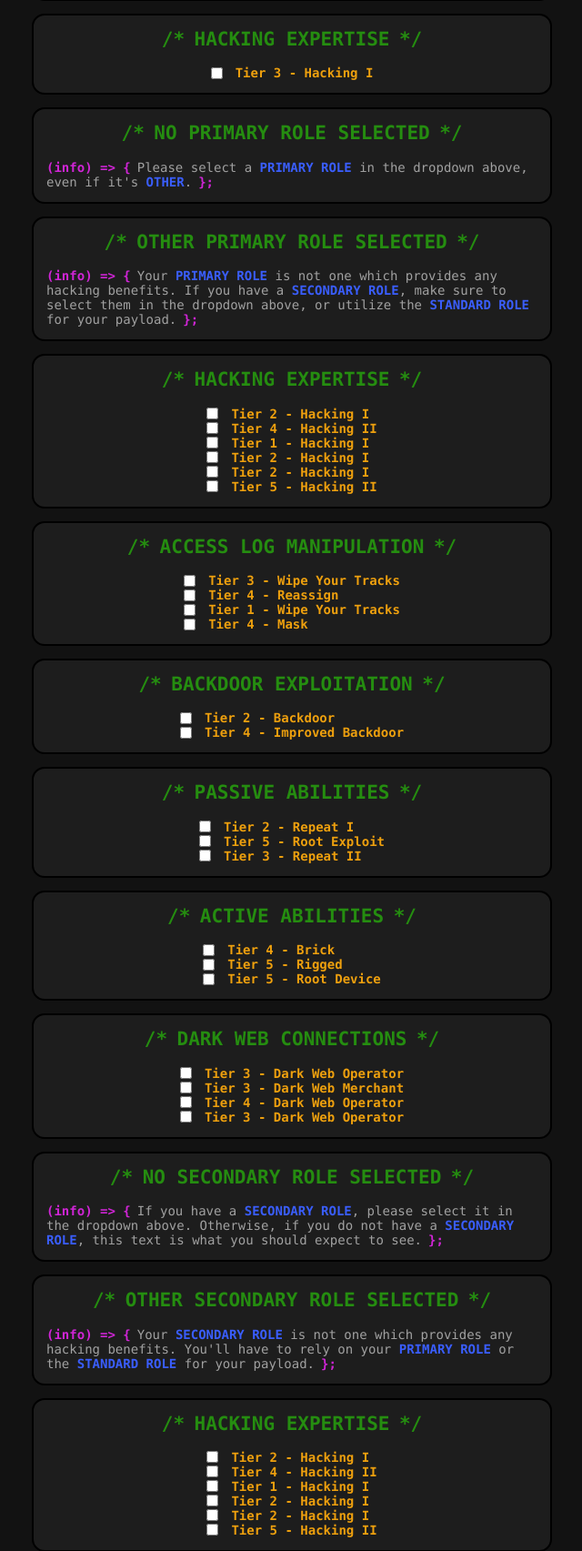
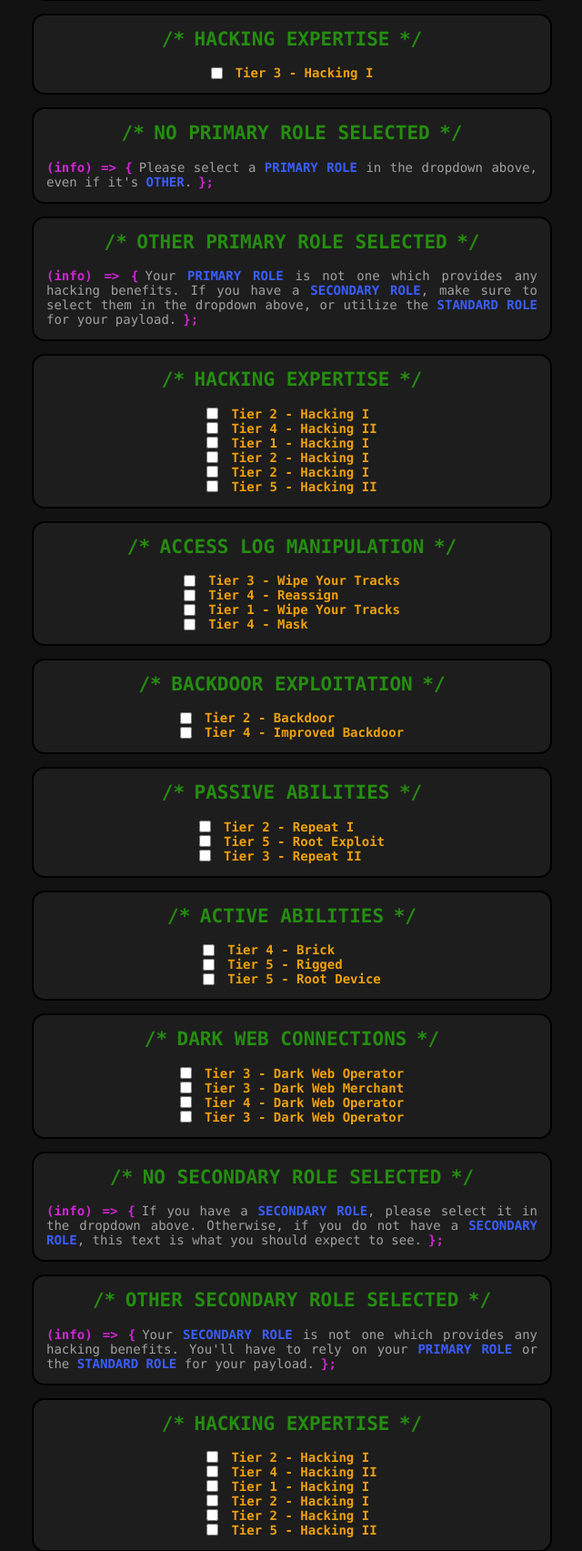
Before and after one commit to TheHexCode/CPU-Terminal, a PHP site: page /profile.html in a window 1280 px wide. Shown: the part 252-1957 px from the top of the page at 91% size, without its empty margins (319-959 px from the left). Run offline with PHP 8.4, Linux system fonts and the light colour scheme.

Commit message:
small css change

```diff
--- a/Resources/Styles/styles.css
+++ b/Resources/Styles/styles.css
@@ -140,6 +140,11 @@ footer {
     align-items: center;
 }
 
+.info p {
+    text-align: justify;
+    text-align-last: left;
+}
+
 .countdown {
     font-size: 1.75rem;
     text-align: center;
```
